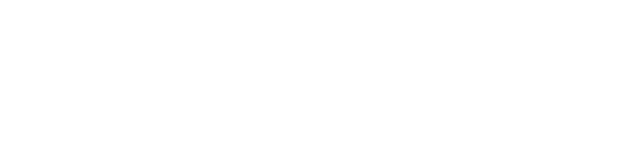
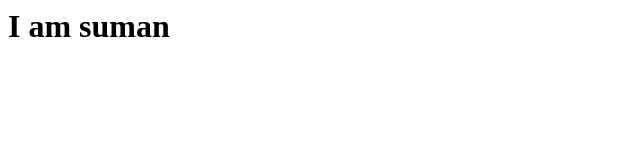
Before and after one commit to Developer-Suman/Git-Tutorial, a plain HTML site: page index.html in a window 1280 px wide. Shown: the whole page, without its empty margins (0-640 px from the left). Drawn offline with Linux system fonts and the light colour scheme.

Commit message:
add:heading

```diff
--- a/index.html
+++ b/index.html
@@ -1 +1,7 @@
-<html><head></head></html>
+<html>
+
+<head></head>
+<body>
+    <h1>I am suman</h1>
+</body>
+</html>
```
